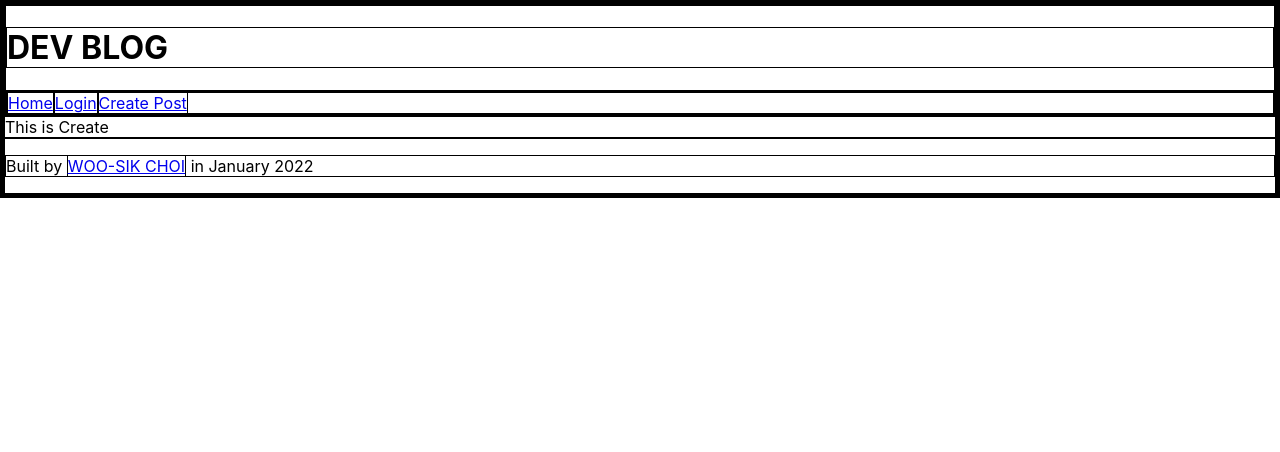
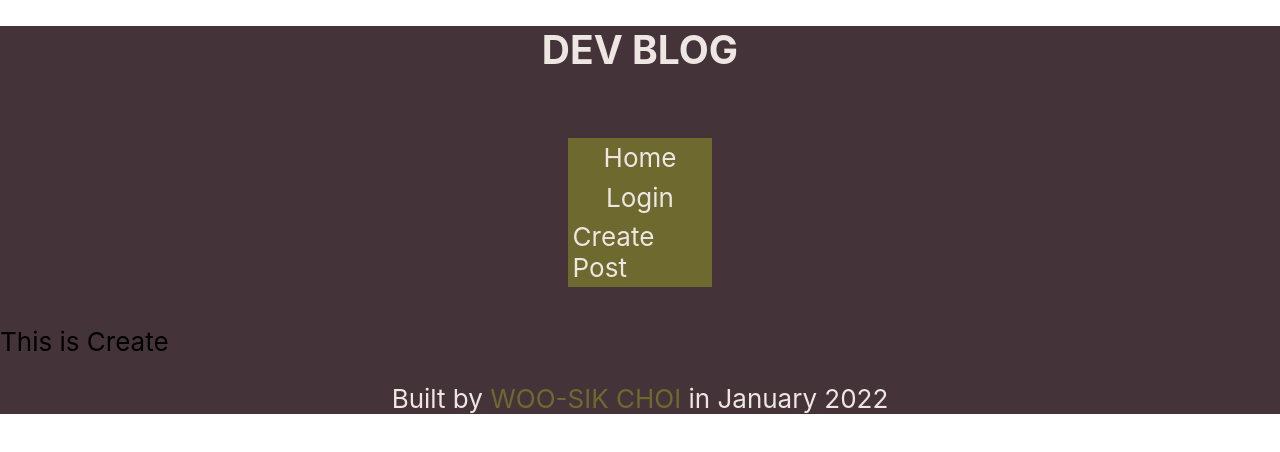
Before and after one commit to dvlprwchoi/dev-blog, a React (Create React App) app: page /create in a window 1280 px wide. Shown: the top 452 px of the page. Built offline with nearby package versions, Linux system fonts and the light colour scheme.

Commit message:
Add style

```diff
--- a/public/index.html
+++ b/public/index.html
@@ -24,7 +24,7 @@
       work correctly both with client-side routing and a non-root public URL.
       Learn how to configure a non-root public URL by running `npm run build`.
     -->
-    <title>React App</title>
+    <title>DEV BLOG</title>
   </head>
   <body>
     <noscript>You need to enable JavaScript to run this app.</noscript>
--- a/src/App.css
+++ b/src/App.css
@@ -1,7 +1,52 @@
 * {
-  border: 1px solid black;
+  /* border: 1px solid black; */
+  font-size: calc(10px + 2vmin);
 }
 
+[theme='a'] {
+  --color: #45333a;
+  --color-2: #825b4a;
+  --color-3: #a29e8e;
+  --color-4: #eee6e2;
+  --color-5: #6d692f;
+}
+
+.App {
+  background-color: var(--color);
+}
+
+.header-title h1 {
+  color: var(--color-4);
+  text-align: center;
+  font-size: calc(15px + 3vmin);
+}
+
+.navbar {
+  display: flex;
+  flex-direction: row;
+  justify-content: space-around;
+  padding: 3%;
+}
+
+.navbar a {
+  display: flex;
+  justify-content: center;
+  align-items: center;
+  text-decoration: none;
+  padding: 3%;
+  background-color: var(--color-5);
+  color: var(--color-4);
+}
+
+.footer {
+  color: var(--color-4);
+  text-align: center;
+}
+
+.portfolio-link {
+  text-decoration: none;
+  color: var(--color-5);
+}
 /* .App {
   text-align: center;
 }
--- a/src/App.js
+++ b/src/App.js
@@ -8,7 +8,7 @@ import Footer from './components/Footer/Footer';
 
 function App() {
   return (
-    <div className="App">
+    <div className="App" theme="a">
       <Router>
         <Header />
         <Routes>
```
